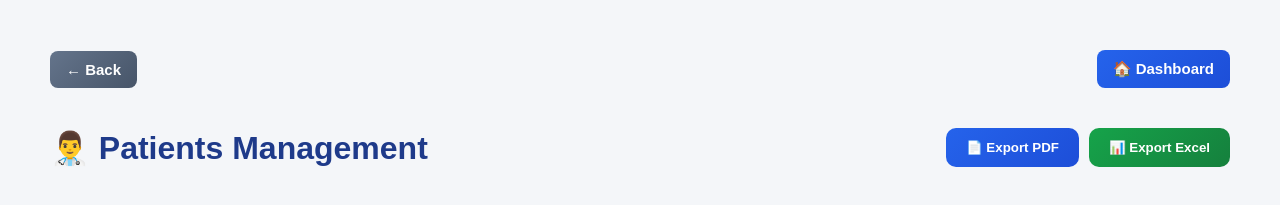
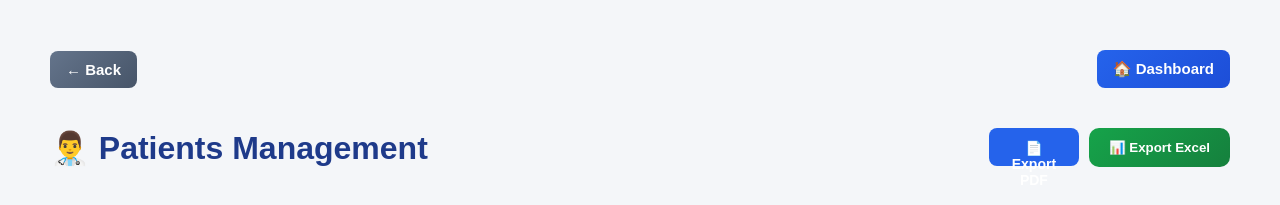
Before and after one commit to omktiwari42/hospital-management-system-HMS-, a React (Vite) app in the folder frontend/: page /patients in a window 1280 px wide. Shown: the top 205 px of the page. Built offline with nearby package versions, Linux system fonts and the light colour scheme; no server answers; sample sign-in values are in the browser's storage.

Commit message:
Text improve

```diff
--- a/frontend/src/pages/Billing.jsx
+++ b/frontend/src/pages/Billing.jsx
@@ -361,38 +361,31 @@
 
                   <td>
                     <div
+                      className="action-buttons"
                       style={{
                         display: "flex",
+                        flexDirection: "column",
                         gap: "8px",
-                        flexWrap: "wrap",
+                        alignItems: "center",
                       }}
                     >
                       <button
                         className="edit-btn"
-                        onClick={() =>
-                          editBill(bill)
-                        }
+                        onClick={() => editBill(bill)}
                       >
                         Edit
                       </button>
 
                       <button
                         className="delete-btn"
-                        onClick={() =>
-                          deleteBill(
-                            bill.id
-                          )
-                        }
+                        onClick={() => deleteBill(bill.id)}
                       >
                         Delete
                       </button>
 
                       <button
-                        onClick={() =>
-                          downloadInvoice(
-                            bill
-                          )
-                        }
+                        className="edit-btn"
+                        onClick={() => downloadInvoice(bill)}
                       >
                         PDF
                       </button>
--- a/frontend/src/styles/app.css
+++ b/frontend/src/styles/app.css
@@ -1915,3 +1915,27 @@
 .logout-btn:hover {
   opacity: 0.9;
 }
+
+/* PDF BUTTON AND DELETE BUTTON AND EDIT */
+.action-buttons {
+  display: flex;
+  flex-direction: column;
+  gap: 8px;
+  align-items: center;
+}
+
+.edit-btn,
+.delete-btn,
+.pdf-btn {
+  width: 90px;
+  height: 38px;
+  border: none;
+  border-radius: 8px;
+  cursor: pointer;
+  font-size: 14px;
+}
+
+.pdf-btn {
+  background: #2563eb;
+  color: white;
+}
```
